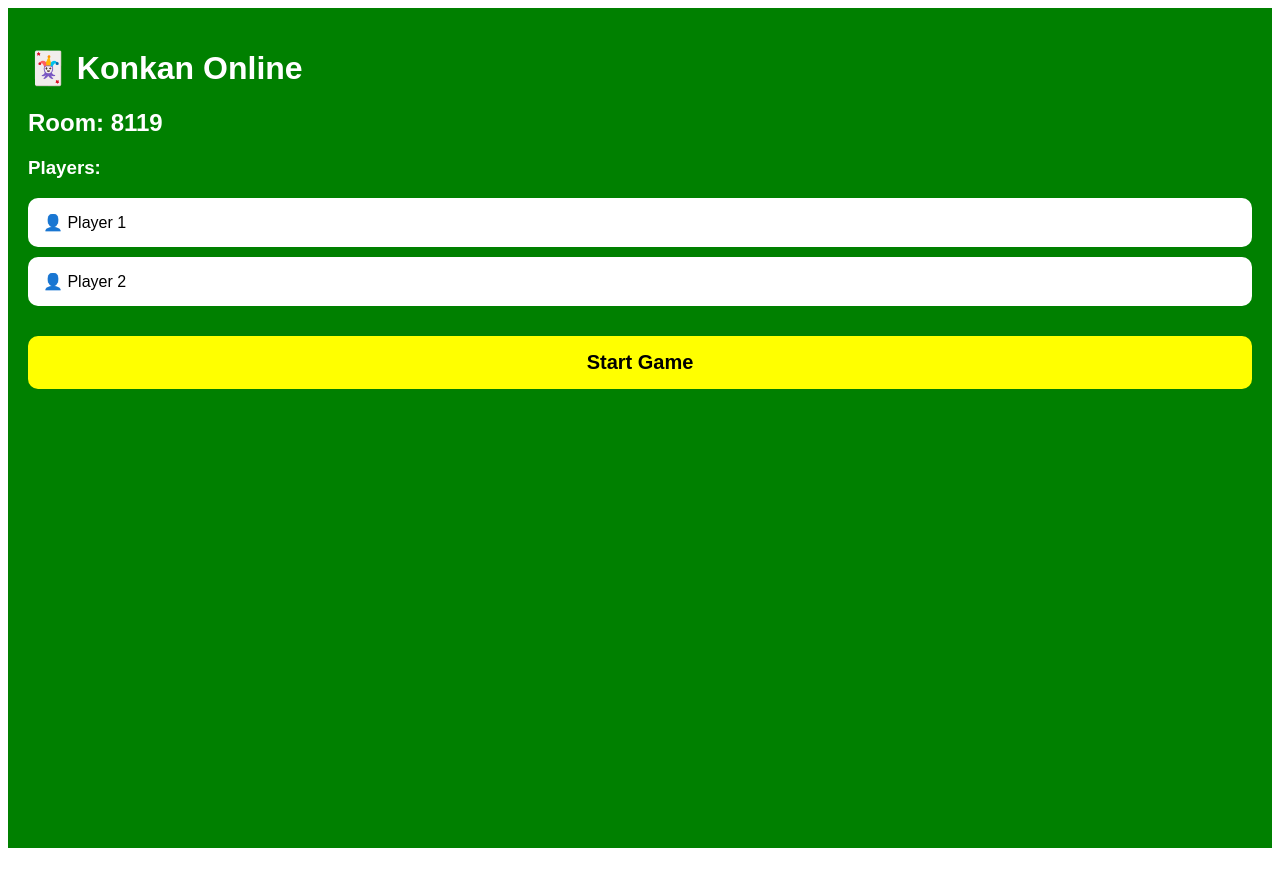
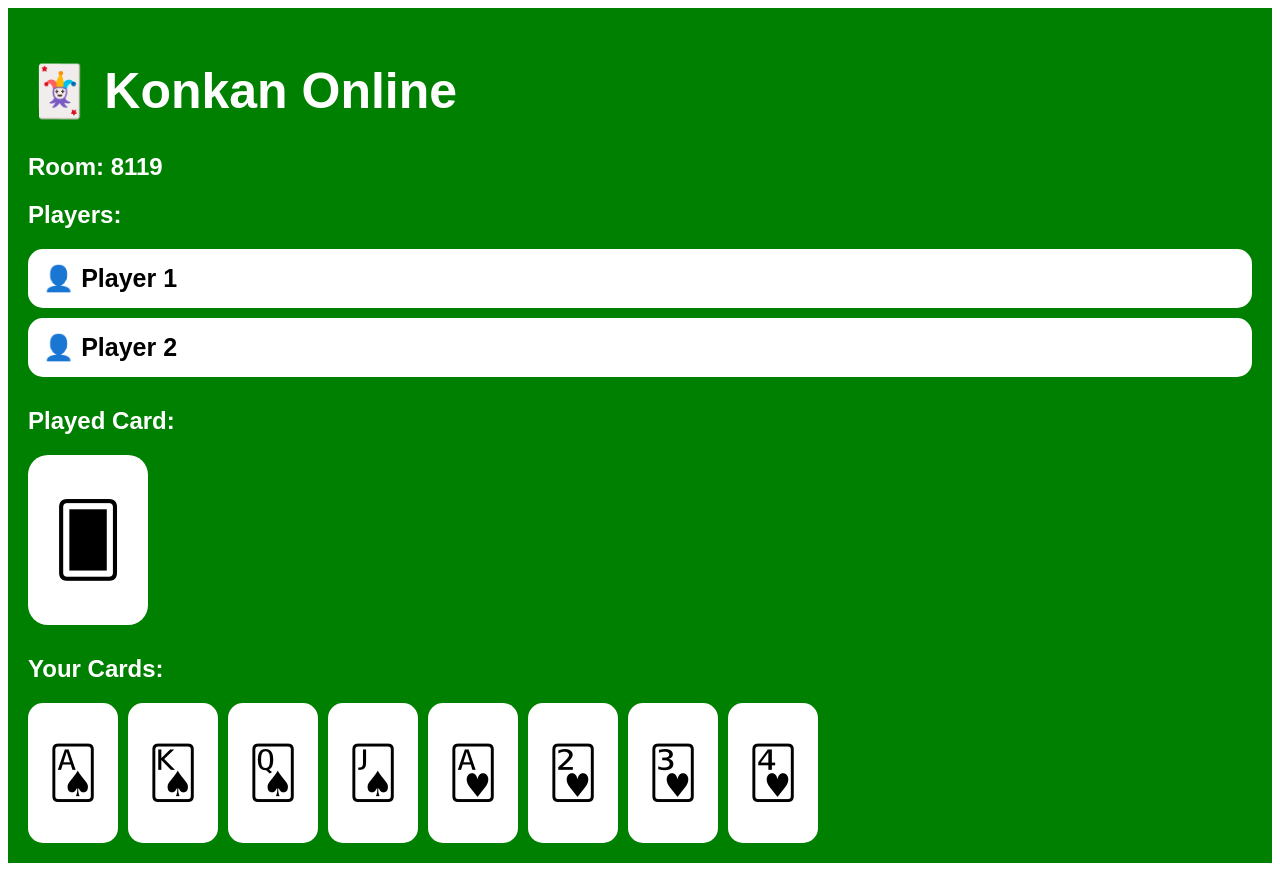
Before and after one commit to muhammedmustafamuhammed831-png/bingo-royal, a React (Vite) app: page / in a window 1280 px wide. Built offline with nearby package versions, Linux system fonts and the light colour scheme.

Commit message:
Improve layout and styling of App component
Refactor App component layout and styles for clarity.

```diff
--- a/src/App.jsx
+++ b/src/App.jsx
@@ -1,49 +1,99 @@
+import { useState } from "react";
+
 export default function App() {
+  const [players] = useState(["Player 1", "Player 2"]);
+
+  const [cards, setCards] = useState([
+    "🂡", "🂮", "🂭", "🂫",
+    "🂱", "🂲", "🂳", "🂴"
+  ]);
+
+  const [selectedCard, setSelectedCard] = useState("");
+
+  const playCard = (card) => {
+    setSelectedCard(card);
+    setCards(cards.filter((c) => c !== card));
+  };
+
   return (
-    <div style={{
+    <div
+      style={{
         background: "green",
         minHeight: "100vh",
+        padding: "20px",
         color: "white",
-      padding: "20px",
-      fontFamily: "Arial"
-    }}>
-      <h1>🃏 Konkan Online</h1>
+        fontFamily: "Arial",
+      }}
+    >
+      <h1 style={{ fontSize: "50px" }}>🃏 Konkan Online</h1>
 
       <h2>Room: 8119</h2>
 
-      <h3>Players:</h3>
+      <h2>Players:</h2>
 
-      <div style={{
+      {players.map((player, index) => (
+        <div
+          key={index}
+          style={{
             background: "white",
             color: "black",
             padding: "15px",
-        borderRadius: "10px",
-        marginBottom: "10px"
-      }}>
-        👤 Player 1
+            borderRadius: "15px",
+            marginBottom: "10px",
+            fontSize: "25px",
+            fontWeight: "bold",
+          }}
+        >
+          👤 {player}
+        </div>
+      ))}
+
+      <h2 style={{ marginTop: "30px" }}>Played Card:</h2>
+
+      <div
+        style={{
+          background: "white",
+          color: "black",
+          width: "120px",
+          height: "170px",
+          borderRadius: "20px",
+          display: "flex",
+          alignItems: "center",
+          justifyContent: "center",
+          fontSize: "70px",
+          marginBottom: "30px",
+        }}
+      >
+        {selectedCard || "🂠"}
       </div>
 
-      <div style={{
+      <h2>Your Cards:</h2>
+
+      <div
+        style={{
+          display: "flex",
+          gap: "10px",
+          flexWrap: "wrap",
+        }}
+      >
+        {cards.map((card, index) => (
+          <button
+            key={index}
+            onClick={() => playCard(card)}
+            style={{
+              width: "90px",
+              height: "140px",
+              borderRadius: "15px",
+              border: "none",
+              fontSize: "50px",
               background: "white",
-        color: "black",
-        padding: "15px",
-        borderRadius: "10px"
-      }}>
-        👤 Player 2
+              cursor: "pointer",
+            }}
+          >
+            {card}
+          </button>
+        ))}
       </div>
-
-      <button style={{
-        marginTop: "30px",
-        padding: "15px",
-        width: "100%",
-        fontSize: "20px",
-        borderRadius: "10px",
-        border: "none",
-        background: "yellow",
-        fontWeight: "bold"
-      }}>
-        Start Game
-      </button>
     </div>
   );
 }
```
Lines whose indentation alone changed are shown as unchanged.
